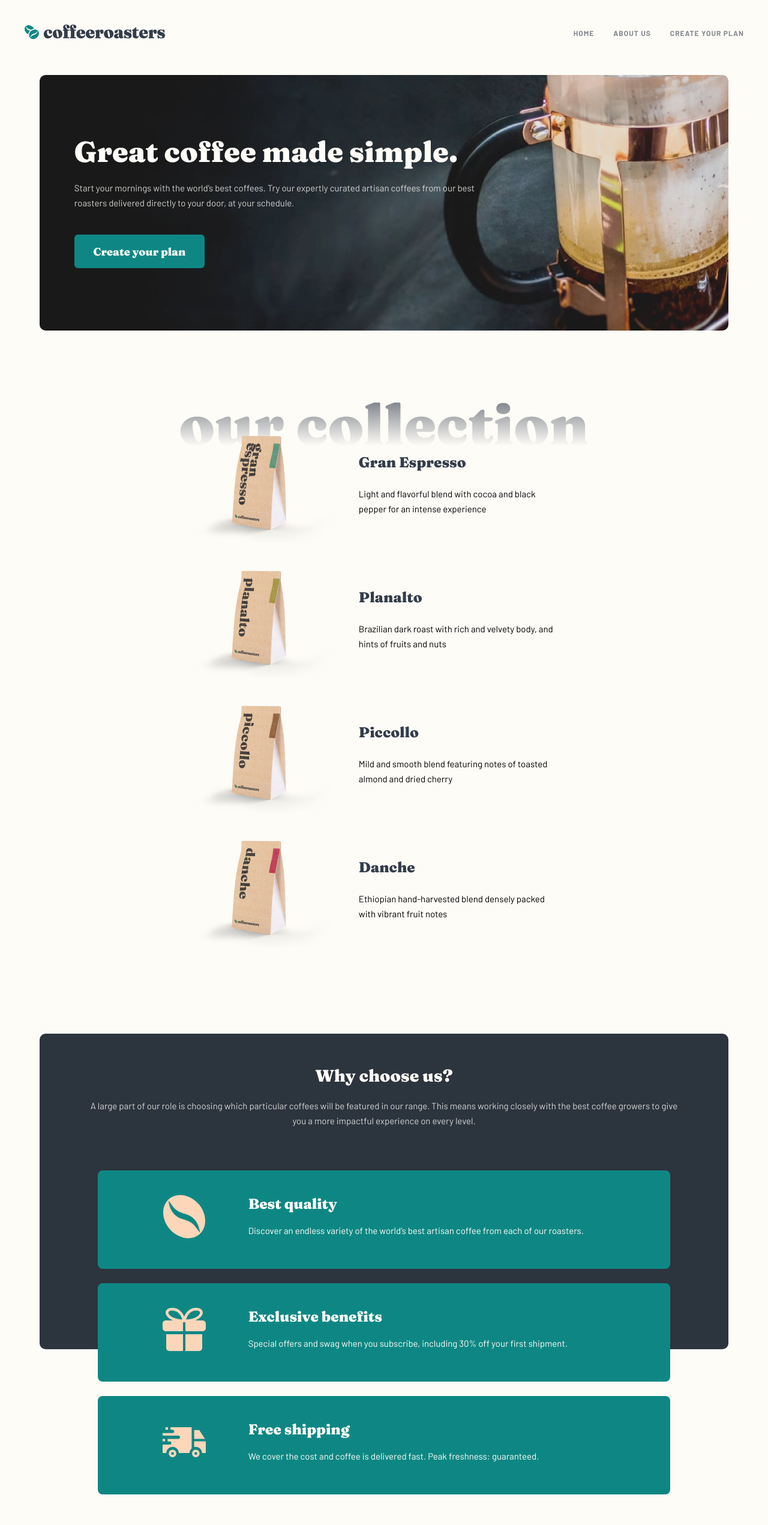
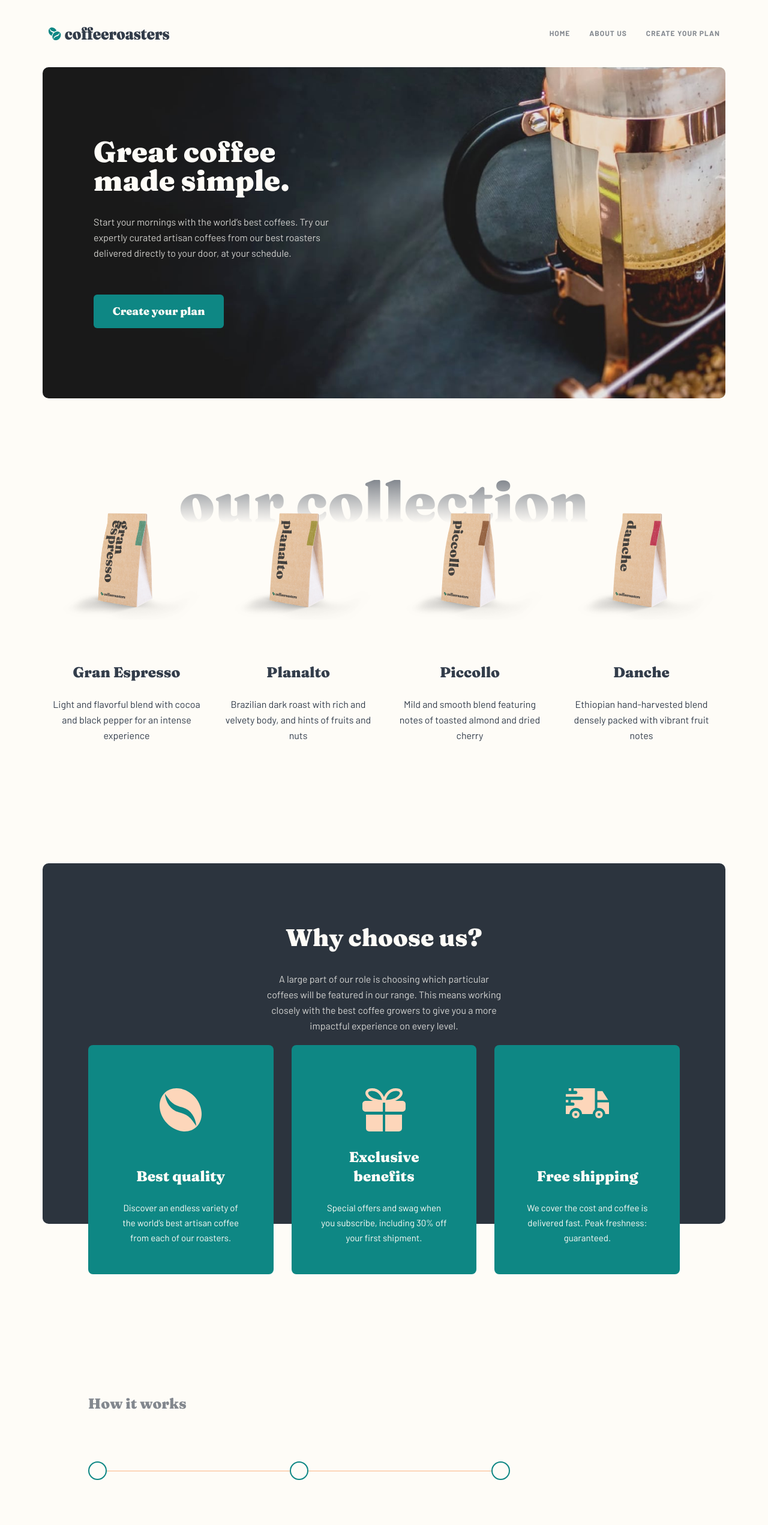
Before and after one commit to stephjoseph/coffeeroasters-subscription-site, a Next.js app: page / in a window 1280 px wide. Shown: the top 2542 px of the page at 60% size. Built offline with nearby package versions, Linux system fonts and the light colour scheme.

Commit message:
finish home desktop view

```diff
--- a/components/Home/Header.js
+++ b/components/Home/Header.js
@@ -2,12 +2,12 @@ import Link from 'next/link';
 
 const Header = () => {
   return (
-    <header className='mb-[7.5rem] flex w-[87.2%] flex-col items-center gap-10 rounded-[10px] px-6 py-[6.25rem] text-center md:mt-[0.813rem] md:w-[89.71%] md:items-start md:py-[6.5rem] md:px-[3.625rem] md:text-left'>
-      <div className='flex flex-col items-center gap-6 md:w-[69.46%] md:items-start'>
-        <h1 className='font-h1 text-[2.5rem] leading-[2.5rem] text-light-cream md:text-[3rem] md:leading-[3rem] '>
+    <header className='mb-[7.5rem] flex w-[87.2%] flex-col items-center gap-10 rounded-[10px] px-6 py-[6.25rem] text-center md:mt-[0.813rem] md:w-[89.71%] md:items-start md:py-[6.5rem] md:px-[3.625rem] md:text-left xl:mb-[8.5rem] xl:mt-0 xl:w-[88.89%] xl:gap-14 xl:py-[7.313rem] xl:px-[5.313rem]'>
+      <div className='flex flex-col items-center gap-6 md:w-[69.46%] md:items-start xl:w-[44.41%] xl:gap-8'>
+        <h1 className='font-h1 xl:font-h1 text-[2.5rem] leading-[2.5rem] text-light-cream md:text-[3rem] md:leading-[3rem] '>
           Great coffee made simple.
         </h1>
-        <p className='font-body text-[0.938rem] leading-[1.563rem] text-light-cream/80'>
+        <p className='font-body xl:font-body text-[0.938rem] leading-[1.563rem] text-light-cream/80'>
           Start your mornings with the world’s best coffees. Try our expertly
           curated artisan coffees from our best roasters delivered directly to
           your door, at your schedule.
--- a/components/Home/Main.js
+++ b/components/Home/Main.js
@@ -4,7 +4,7 @@ import WhyChooseUs from './main/WhyChooseUs';
 
 const Main = () => {
   return (
-    <main className='mb-[7.5rem] flex w-full flex-col items-center gap-[7.5rem] md:mb-[9rem] md:gap-[9rem]'>
+    <main className='mb-[7.5rem] flex w-full flex-col items-center gap-[7.5rem] md:mb-[9rem] md:gap-[9rem] xl:mb-[12.5rem] xl:gap-[12.5rem]'>
       <OurCollection />
       <WhyChooseUs />
       <HowItWorks />
--- a/components/Navbar.js
+++ b/components/Navbar.js
@@ -3,12 +3,12 @@ import Image from 'next/image';
 
 const Navbar = () => {
   return (
-    <nav className='flex w-screen items-center justify-between p-10'>
+    <nav className='flex w-screen items-center justify-between p-10 xl:px-20 xl:py-[2.75rem]'>
       <Link href='/'>
-        <a>
+        <a className='relative h-[1.625rem] w-[14.75rem] xl:h-6 xl:w-[12.688rem]'>
           <Image
-            width={236}
-            height={26}
+            layout='fill'
+            objectFit='contain'
             src='/assets/shared/desktop/logo.svg'
             alt='Logo'
           />
--- a/components/home/main/Coffee.js
+++ b/components/home/main/Coffee.js
@@ -2,16 +2,15 @@ import Image from 'next/image';
 
 const Coffee = ({ name, image, description, alt }) => {
   return (
-    <div className='flex flex-col items-center gap-6 md:w-[83.16%] md:flex-row md:gap-9'>
-      <div className='relative h-[9.438rem] w-[12.5rem] md:h-[12.063rem] md:w-[15.938rem]'>
+    <div className='flex flex-col items-center gap-6 md:w-[83.16%] md:flex-row md:gap-9 xl:w-[23.06%] xl:flex-col xl:gap-[4.5rem]'>
+      <div className='relative h-[9.438rem] w-[12.5rem] md:h-[12.063rem] md:w-[15.938rem] xl:w-[16rem]'>
         <Image layout='fill' objectFit='cover' src={image} alt={alt} />
       </div>
-
-      <div className='flex w-[86.24%] flex-col items-center gap-4 text-center md:w-[49.21%] md:items-start md:gap-6 md:text-left'>
+      <div className='flex w-[86.24%] flex-col items-center gap-4 text-center md:w-[49.21%] md:items-start md:gap-6 md:text-left xl:w-full xl:items-center xl:text-center'>
         <h3 className='font-h3 text-[1.5rem] leading-8 text-dark-grey-blue'>
           {name}
         </h3>
-        <p className='font-body text-[0.938rem] leading-[1.563rem]'>
+        <p className='font-body  xl:font-body text-[0.938rem] leading-[1.563rem] text-dark-grey-blue'>
           {description}
         </p>
       </div>
--- a/components/home/main/Feature.js
+++ b/components/home/main/Feature.js
@@ -2,15 +2,15 @@ import Image from 'next/image';
 
 const Feature = ({ name, image, description, alt, imgWidth, imgHeight }) => {
   return (
-    <div className='flex w-[85.32%] flex-col gap-[3.5rem] rounded-lg bg-dark-cyan px-[0.75rem] pt-[4.5rem] pb-[3.188rem]  md:w-[83.16%] md:flex-row md:items-center md:justify-center md:gap-[3.438rem] md:pl-[4.375rem] md:pr-12 md:pt-10 md:text-left'>
-      <div className='flex items-center justify-center md:w-[12.30%]'>
+    <div className='flex w-[85.32%] flex-col gap-[3.5rem] rounded-lg bg-dark-cyan px-[0.75rem] pt-[4.5rem] pb-[3.188rem] md:w-[83.16%] md:flex-row md:items-center md:justify-center md:gap-[3.438rem] md:pl-[4.375rem] md:pr-12 md:pt-10  md:text-left xl:h-[23.875rem] xl:flex-col xl:justify-between xl:gap-0 xl:px-12 xl:pt-[4.5rem] xl:pb-12 xl:text-center'>
+      <div className='flex items-center justify-center md:w-[12.30%] xl:w-[4.5rem]'>
         <Image src={image} width={imgWidth} height={imgHeight} alt={alt} />
       </div>
-      <div className='flex flex-col items-center gap-6 md:w-[75.60%] md:items-start md:gap-4'>
+      <div className='flex flex-col items-center gap-6 md:w-[75.60%] md:items-start md:gap-4 xl:w-full xl:items-center xl:gap-6'>
         <h3 className='font-h3 text-[1.5rem] leading-[2rem] text-light-cream'>
           {name}
         </h3>
-        <p className='font-body w-[83.14%] text-light-cream md:w-full md:text-[0.938rem] md:leading-[1.563rem]'>
+        <p className='font-body xl:font-body w-[83.14%] text-light-cream md:w-full md:text-[0.938rem] md:leading-[1.563rem]'>
           {description}
         </p>
       </div>
--- a/components/home/main/HowItWorks.js
+++ b/components/home/main/HowItWorks.js
@@ -26,9 +26,11 @@ const steps = [
 
 const HowItWorks = () => {
   return (
-    <section className='flex w-[87.2%] flex-col items-center gap-20 text-center md:w-[89.71%] md:items-start md:gap-0 md:text-left'>
-      <h2 className='font-h2 text-2xl text-grey md:mb-10'>How it works</h2>
-      <div className='relative mb-12 hidden w-[72.13%] items-center justify-between md:flex'>
+    <section className='flex w-[87.2%] flex-col items-center gap-20 text-center md:w-[89.71%] md:items-start md:gap-0 md:text-left xl:w-[77.08%] xl:items-start'>
+      <h2 className='font-h2 text-2xl text-grey md:mb-10 xl:mb-20'>
+        How it works
+      </h2>
+      <div className='relative mb-12 hidden w-[72.13%] items-center justify-between md:flex xl:mb-[4.188rem] xl:w-[71.26%]'>
         <div className='absolute h-[0.125rem] w-full bg-pale-orange'></div>
         <Image
           width={31}
@@ -49,7 +51,7 @@ const HowItWorks = () => {
           alt=''
         />
       </div>
-      <div className='flex flex-col items-center gap-[3.5rem] md:mb-[2.75rem] md:flex-row md:items-start md:gap-[0.625rem]'>
+      <div className='flex flex-col items-center gap-[3.5rem] md:mb-[2.75rem] md:flex-row md:items-start md:gap-[0.625rem] xl:mb-16 xl:w-[94.14%] xl:gap-[5.938rem]'>
         {steps.map((step) => {
           return (
             <Step
--- a/components/home/main/OurCollection.js
+++ b/components/home/main/OurCollection.js
@@ -33,11 +33,11 @@ const coffeeCollection = [
 
 const OurCollection = () => {
   return (
-    <section className='flex w-[87.2%] flex-col items-center gap-[0.813rem] md:w-[89.71%] md:gap-[0]'>
-      <h2 className='font-title-alternate gradient-text text-[2.5rem] leading-[4.5rem] text-grey md:text-[6rem] md:leading-[4.5rem]'>
+    <section className='flex w-[87.2%] flex-col items-center gap-[0.813rem] md:w-[89.71%] md:gap-[0] xl:w-[77.08%]'>
+      <h2 className='font-title-alternate xl:font-title-alternate gradient-text text-[2.5rem] leading-[4.5rem] text-grey md:text-[6rem] md:leading-[4.5rem]'>
         Our Collection
       </h2>
-      <div className='flex flex-col items-center gap-12 md:-mt-[2rem] md:gap-8'>
+      <div className='flex flex-col items-center gap-12 md:-mt-[2rem] md:gap-8 xl:flex-row xl:items-start xl:gap-[1.875rem]'>
         {coffeeCollection.map((coffee) => {
           return (
             <Coffee
--- a/components/home/main/Step.js
+++ b/components/home/main/Step.js
@@ -1,12 +1,12 @@
 const Step = ({ name, num, description }) => {
   return (
-    <div className='flex w-full flex-col items-center gap-6 md:items-start md:gap-[2.625rem]'>
+    <div className='flex w-full flex-col items-center gap-6 md:items-start md:gap-[2.625rem] xl:w-[27.27%] xl:gap-[2.375rem]'>
       <div className='font-h1 text-pale-orange'>{num}</div>
-      <div className='flex flex-col items-center gap-6 md:items-start md:gap-10'>
-        <h3 className='font-h3 text-[1.75rem] leading-[2rem] text-dark-grey-blue'>
+      <div className='flex flex-col items-center gap-6 md:items-start md:gap-10 xl:gap-[2.625rem]'>
+        <h3 className='font-h3 text-[1.75rem] leading-[2rem] text-dark-grey-blue xl:w-[89.47%] xl:text-[2rem] xl:leading-9'>
           {name}
         </h3>
-        <p className='font-body text-[0.938rem] leading-[1.563rem] text-dark-grey-blue'>
+        <p className='font-body xl:font-body text-[0.938rem] leading-[1.563rem] text-dark-grey-blue'>
           {description}
         </p>
       </div>
--- a/components/home/main/WhyChooseUs.js
+++ b/components/home/main/WhyChooseUs.js
@@ -32,19 +32,19 @@ const features = [
 
 const WhyChooseUs = () => {
   return (
-    <section className='flex w-[87.2%] flex-col items-center text-center md:w-[89.71%]'>
-      <div className='relative flex flex-col items-center gap-6 overflow-clip rounded-[10px] bg-[#2C343E] px-6 pt-16 pb-[41.313rem] md:px-[4.5rem] md:pb-[23rem] md:pt-14 '>
-        <h2 className='font-h2 text-[1.75rem] leading-[1.75rem] text-light-cream'>
+    <section className='flex w-[87.2%] flex-col items-center text-center md:w-[89.71%] xl:w-[88.89%]'>
+      <div className='relative flex flex-col items-center gap-6 overflow-clip rounded-[10px] bg-[#2C343E] px-6 pt-16 pb-[41.313rem] md:px-[4.5rem] md:pb-[23rem] md:pt-14 xl:gap-8 xl:px-[23.125rem] xl:pb-[19.813rem] xl:pt-[6.25rem] '>
+        <h2 className='font-h2 text-[1.75rem] leading-[1.75rem] text-light-cream xl:text-[2.5rem] xl:leading-[3rem]'>
           Why choose us?
         </h2>
-        <p className='font-body text-[0.938rem] leading-[1.563rem] text-light-cream/80'>
+        <p className='font-body xl:font-body text-[0.938rem] leading-[1.563rem] text-light-cream/80'>
           A large part of our role is choosing which particular coffees will be
           featured in our range. This means working closely with the best coffee
           growers to give you a more impactful experience on every level.
         </p>
         <div className='whychoose-bg absolute top-[269px] h-[40.688rem] w-full opacity-[0.15] md:hidden'></div>
       </div>
-      <div className='z-10 -mt-[37.313rem] flex w-full flex-col items-center gap-6 md:-mt-[18.625rem]'>
+      <div className='z-10 -mt-[37.313rem] flex w-full flex-col items-center gap-6 md:-mt-[18.625rem] xl:w-[86.72%] xl:flex-row xl:items-start xl:gap-[1.875rem]'>
         {features.map((feature) => {
           return (
             <Feature
--- a/styles/globals.css
+++ b/styles/globals.css
@@ -103,6 +103,14 @@
       background-image: none;
     }
   }
+
+  @media (min-width: 1440px) {
+    #home header {
+      background: url('/assets/home/desktop/image-hero-coffeepress.jpg')
+        no-repeat bottom center;
+      background-size: cover;
+    }
+  }
 }
 
 @layer utilities {
```
